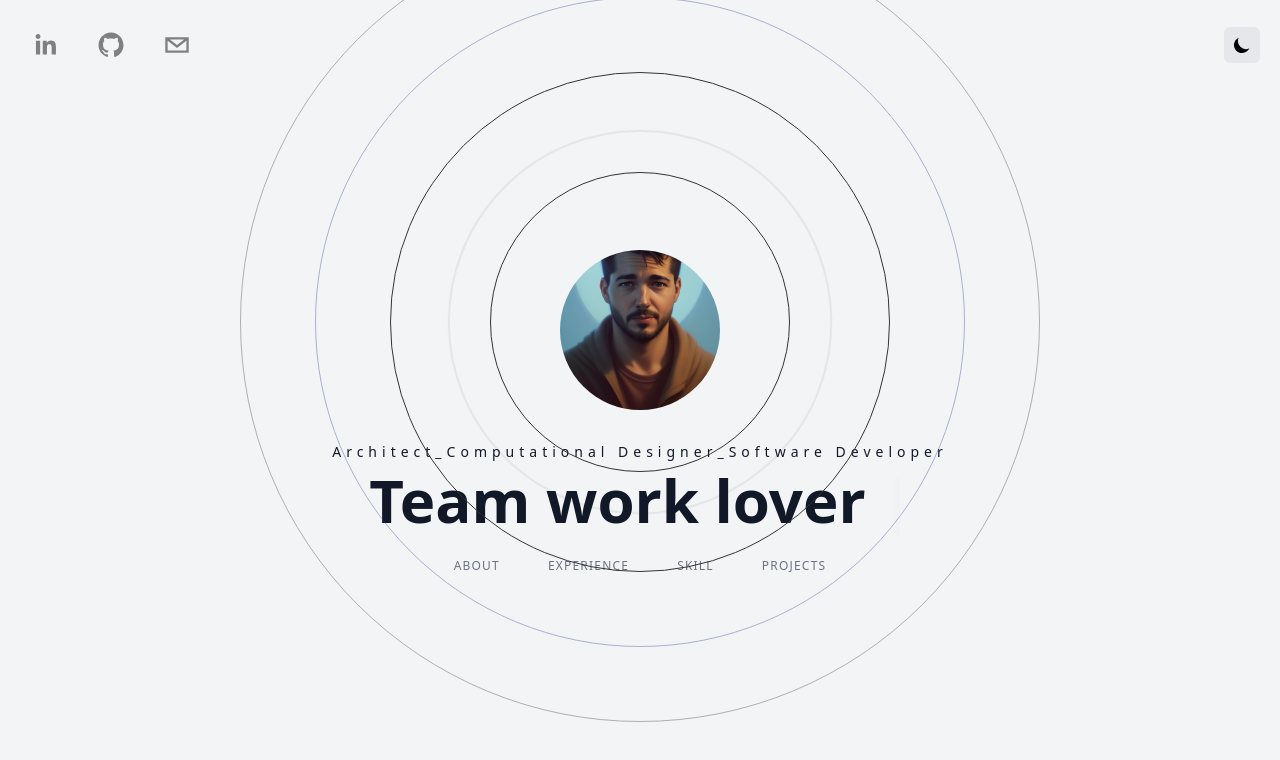
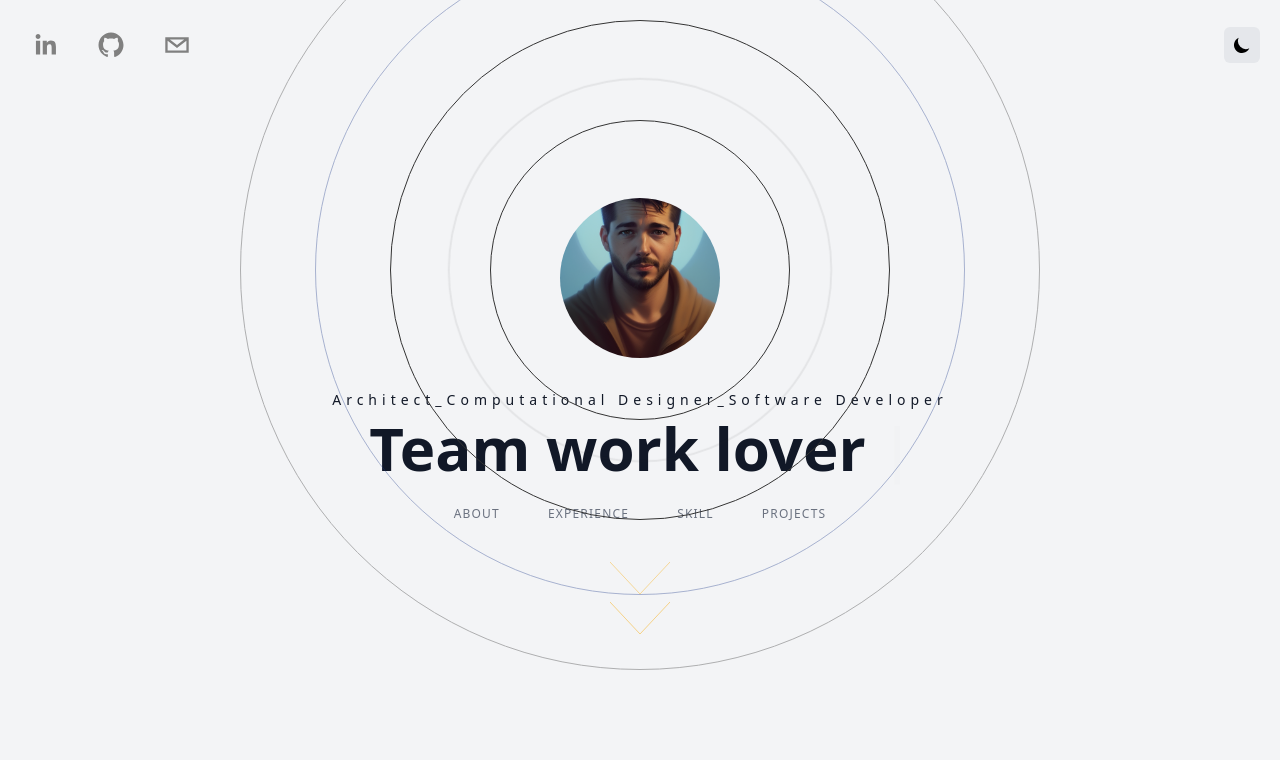
Before and after one commit to jmdc89/NextJSPortfoliov2, a Next.js app: page / in a window 1280 px wide. Shown: the top 760 px of the page. Built offline with nearby package versions, Linux system fonts and the light colour scheme.

Commit message:
Scroll arrows

```diff
--- /dev/null
+++ b/components/Arrows.js
@@ -0,0 +1,61 @@
+import { motion } from "framer-motion";
+import React from "react";
+
+function Arrows() {
+  return (
+    <div className="arrows-container">
+      <motion.svg
+        className="arrows"
+        width="60"
+        height="72"
+        viewBox="0 0 60 72"
+        fill="none"
+        xmlns="http://www.w3.org/2000/svg"
+        initial={{ opacity: 0 }}
+        animate={{ opacity: 1 }}
+        transition={{
+          duration: 2,
+          ease: "easeInOut",
+          repeat: Infinity,
+          repeatType: "reverse",
+        }}
+      >
+        <motion.path
+          className="a1"
+          d="M0 0 L30 32 L60 0"
+          stroke="#F7AB0A"
+          strokeWidth="1"
+          fill="transparent"
+          animate={{
+            opacity: [0, 1, 0],
+            transition: { delay: -1, duration: 2, repeat: Infinity },
+          }}
+        />
+        <motion.path
+          className="a2"
+          d="M0 20 L30 52 L60 20"
+          stroke="#F7AB0A"
+          strokeWidth="1"
+          fill="transparent"
+          animate={{
+            opacity: [0, 1, 0],
+            transition: { delay: -0.5, duration: 2, repeat: Infinity },
+          }}
+        />
+        <motion.path
+          className="a3"
+          d="M0 40 L30 72 L60 40"
+          stroke="#F7AB0A"
+          strokeWidth="1"
+          fill="transparent"
+          animate={{
+            opacity: [0, 1, 0],
+            transition: { duration: 2, repeat: Infinity },
+          }}
+        />
+      </motion.svg>
+    </div>
+  );
+}
+
+export default Arrows
--- a/sections/Hero.js
+++ b/sections/Hero.js
@@ -4,6 +4,7 @@ import {Cursor, useTypewriter} from "react-simple-typewriter";
 import Image from "next/image";
 import MeImage from '../images/me.png'
 import Link from "next/link";
+import Arrows from "@/components/Arrows";
 
 const Hero = () => {
 
@@ -61,6 +62,8 @@ const Hero = () => {
 
       </div>
 
+      <Arrows />
+
     </div>
 
   )
```
